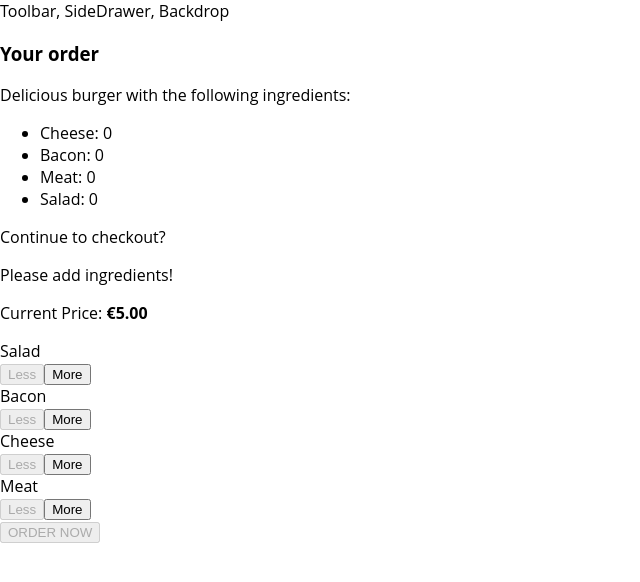
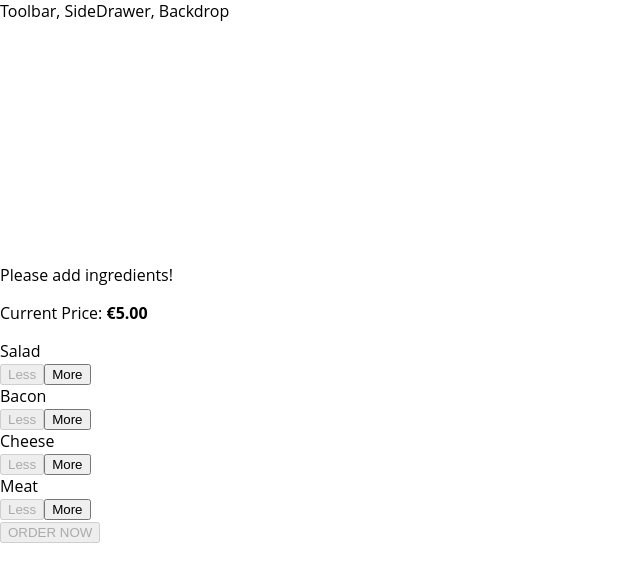
Before and after one commit to chrisbmar/burger-app, a React app: page / in a window 1280 px wide. Shown: the top 582 px of the page, without its empty margins (0-640 px from the left). Built offline with nearby package versions, Linux system fonts and the light colour scheme; the HTML template or start-up script is replaced by a standard one.

Commit message:
show modal with animation on button click

```diff
--- a/src/components/Burger/BuildControls/BuildControls.js
+++ b/src/components/Burger/BuildControls/BuildControls.js
@@ -23,7 +23,8 @@
         ))}
         <button
             className={classes.OrderButton}
-            disabled={!props.purchaseable}>ORDER NOW</button>
+            disabled={!props.purchaseable}
+            onClick={props.showSummary}>ORDER NOW</button>
     </div>
 );
 
--- a/src/components/UI/Modal/Modal.js
+++ b/src/components/UI/Modal/Modal.js
@@ -3,7 +3,12 @@
 import classes from './Modal.css'
 
 const modal = (props) => (
-    <div className={classes.Modal}>
+    <div
+    className={classes.Modal}
+        style={{
+            transform: props.show ? 'translateY(0)' : 'translateY(-100vh)',
+            opacity: props.show ? '1' : '0'
+        }}>
         {props.children}
     </div>
 );
--- a/src/containers/BurgerBuilder/BurgerBuilder.js
+++ b/src/containers/BurgerBuilder/BurgerBuilder.js
@@ -22,7 +22,8 @@
             salad: 0
         },
         totalPrice: 5,
-        purchaseable: false
+        purchaseable: false,
+        purchasing: false
     }
 
     updatePurchaseState(ingredients) {
@@ -77,6 +78,10 @@
         this.updatePurchaseState(updatedIngredients);
     }
 
+    purchaseHandler = () => {
+        this.setState({purchasing: true});
+    }
+
     render() {
         const disabledInfo = {
             ...this.state.ingredients
@@ -87,7 +92,7 @@
 
        return (
             <Aux>
-                <Modal>
+                <Modal show={this.state.purchasing}>
                     <OrderSummary ingredients={this.state.ingredients}/>
                 </Modal>
                 <Burger ingredients={this.state.ingredients}/>
@@ -96,6 +101,7 @@
                     ingredientRemoved={this.removeIngredientHandler}
                     disabledInfo={disabledInfo}
                     purchaseable={this.state.purchaseable}
+                    showSummary={this.purchaseHandler}
                     price={this.state.totalPrice}/>
             </Aux>
        );
```
